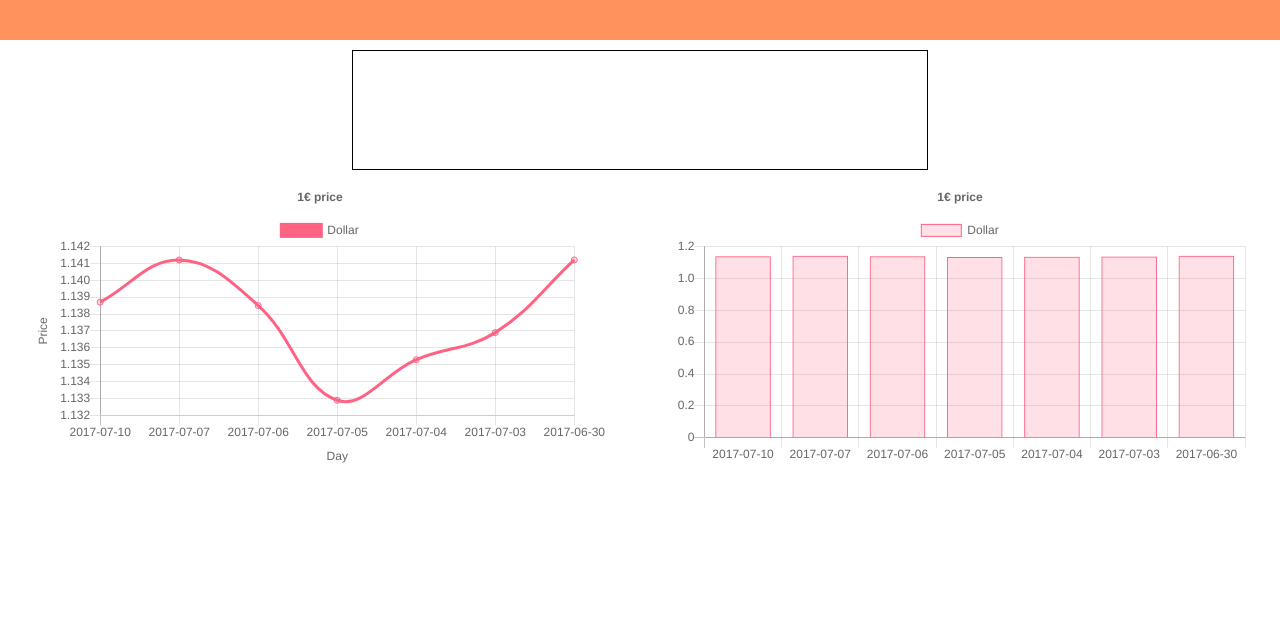
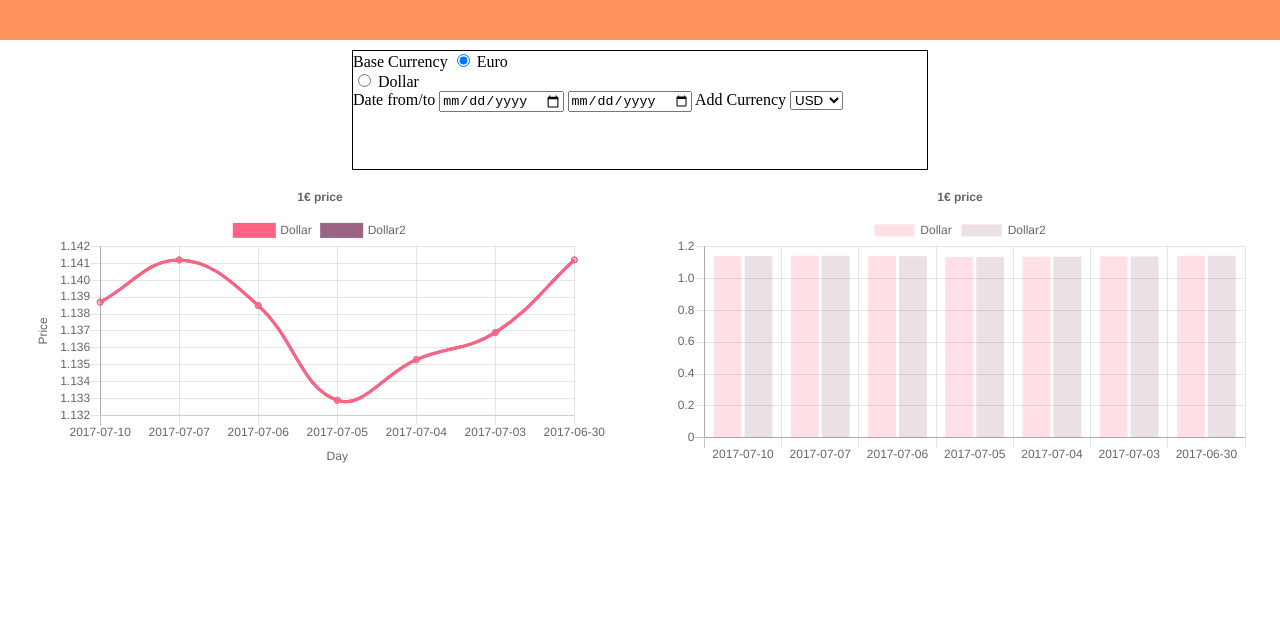
Before and after one commit to kacperczyk-dev/CurrenciesInformation, a plain HTML site: page index.html in a window 1280 px wide. Drawn offline with nearby package versions, Linux system fonts and the light colour scheme.

Commit message:
form and dataset object

```diff
--- a/index.html
+++ b/index.html
@@ -13,7 +13,16 @@
 
     </header>
     <div id="options">
-
+        <form>
+            <label>Base Currency</label>
+            <input class="baseCurr" type="radio" name="gender" value="euro" checked> Euro<br>
+            <input class="baseCurr" type="radio" name="gender" value="dollar"> Dollar<br>
+            <label>Date from/to</label>
+            <input type="date"/>
+            <input type="date"/>
+            <label>Add Currency</label>
+            <select id="currencyList"></select>
+        </form>
     </div>
     <section id="content">
         <div class="chart">
--- a/scripts/graphs.js
+++ b/scripts/graphs.js
@@ -3,51 +3,62 @@
  * Created by Dawid on 2017-07-10.
  */
 window.onload = function() {
+    function DataSet(label, data, fill, background, border){
+       this.label = label;
+       this.data = data;
+       this.fill = fill;
+       this.backgroundColor = background;
+       this.borderColor = border;
+    }
+
     var data, labels = [];
     var xhttp = new XMLHttpRequest();
+    xhttp.open("GET", "/CurrenciesInformation/data/eurofxref_hist_90d.xml", true);
+    xhttp.send(null);
     xhttp.onreadystatechange = function() {
         if (this.readyState == 4 && this.status == 200) {
-            getData(this);
+            initialize(this);
         }
     };
-    xhttp.open("GET", "/CurrenciesInformation/data/eurofxref_hist_90d.xml", true);
-    xhttp.send(null);
-    function getData(xml) {
+
+    function initialize(xml) {
         var xmlDoc = xml.responseXML;
         var root = xmlDoc.getElementsByTagName('Cube')[0];
-        var days = root.children; //This one has all the 90 days of data
-        var values = days[0].children; //this is the first day
+        var days = root.children; //This one has all the days of data
+        //var values = days[0].children; //this is the first day
         data = [];
         labels = [];
 
+        //fill list with values
+        var currencyList = document.getElementById('currencyList');
+        for(i=0; i<days[0].children.length; i++){
+            var option = document.createElement("option");
+            option.text = days[0].children[i].getAttribute('currency');
+            option.value = i;
+            currencyList.appendChild(option);
+        }
+
+        //create 7 days data for charts and initialize them
         for(i=0; i<7; i++){
             data.push(days[i].children[0].getAttribute('rate'));
             labels.push(days[i].getAttribute('time'));
-
         }
-        createLineChart(document.getElementById("lineChart"), data, labels);
-        createBarChart(document.getElementById("barChart"), data, labels);
+        var sets = [
+            new DataSet("Dollar", data, false, 'rgba(255, 99, 132, 0.2)', 'rgba(255, 99, 132, 1)' ),
+            new DataSet("Dollar2", data, false, 'rgba(155, 99, 132, 0.2)', 'rgba(155, 99, 132, 1)' ),
+        ];
+        createLineChart(document.getElementById("lineChart"), sets, labels);
+        createBarChart(document.getElementById("barChart"), sets, labels);
     }
 
-    function createBarChart(context, data, labels)
+    function createBarChart(context, dataSets, labels)
     {
-        for(i=0; i<data.length; i++){
-            if(data[i] instanceof Array){
-            }
-    }
 
         var myChart = new Chart(context, {
             type: 'bar',
             data: {
                 labels: labels,
-                datasets: [{
-                    label: 'Dollar',
-                    data: data,
-                    backgroundColor: 'rgba(255, 99, 132, 0.2)',
-                    borderColor:
-                        'rgba(255,99,132,1)',
-                    borderWidth: 1
-                }]
+                datasets: dataSets,
             },
             options: {
                 title: {
@@ -72,14 +83,7 @@ window.onload = function() {
             type: 'line',
             data: {
                 labels: labels,
-                datasets: [{
-                    label: "Dollar",
-                    data: data,
-                    fill: false,
-                    backgroundColor: 'rgba(255, 99, 132, 0.2)',
-                    borderColor: 'rgba(255,99,132,1)',
-                }]
-
+                datasets: data
             },
             options: {
                 responsive: true,
```
